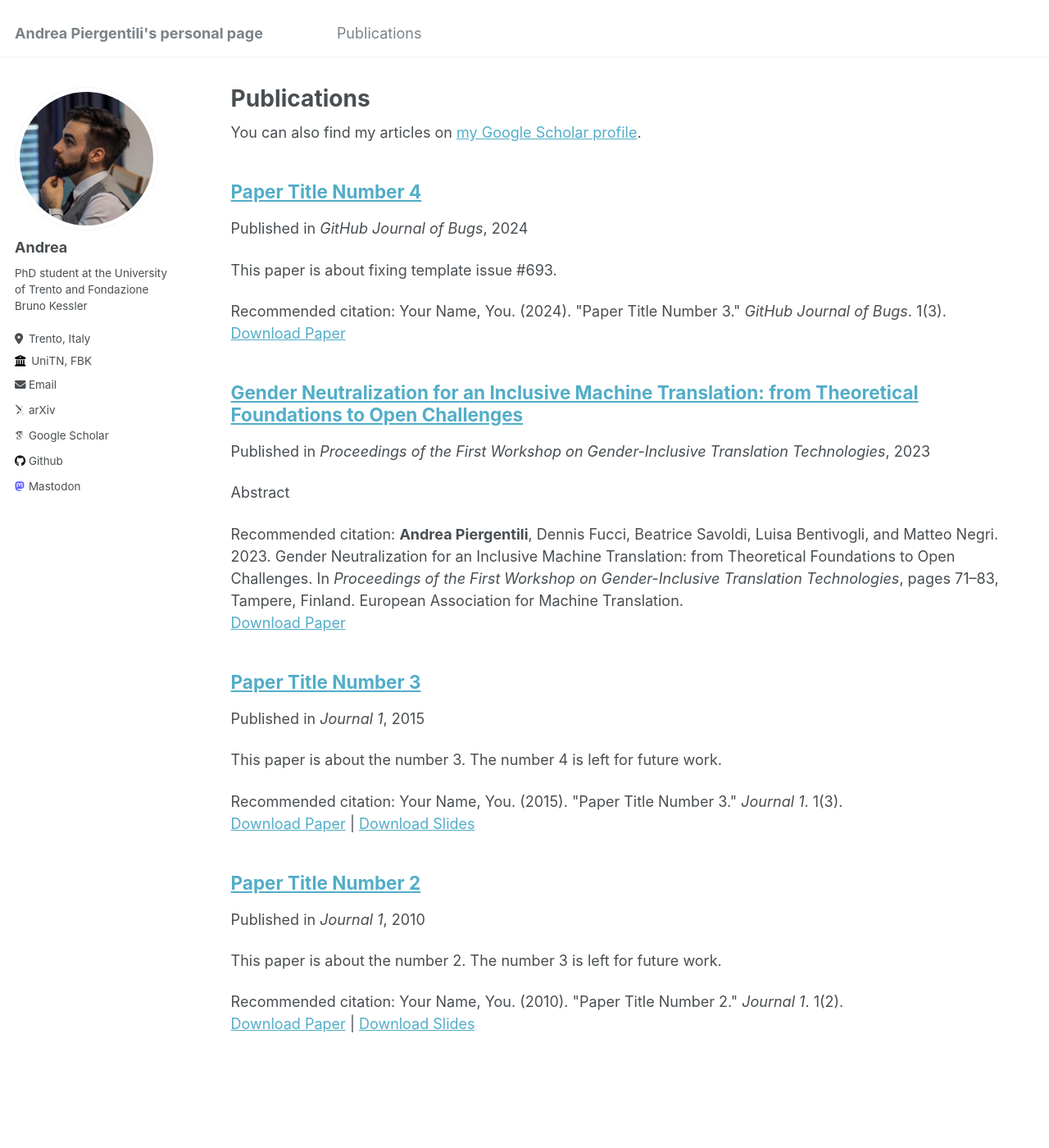
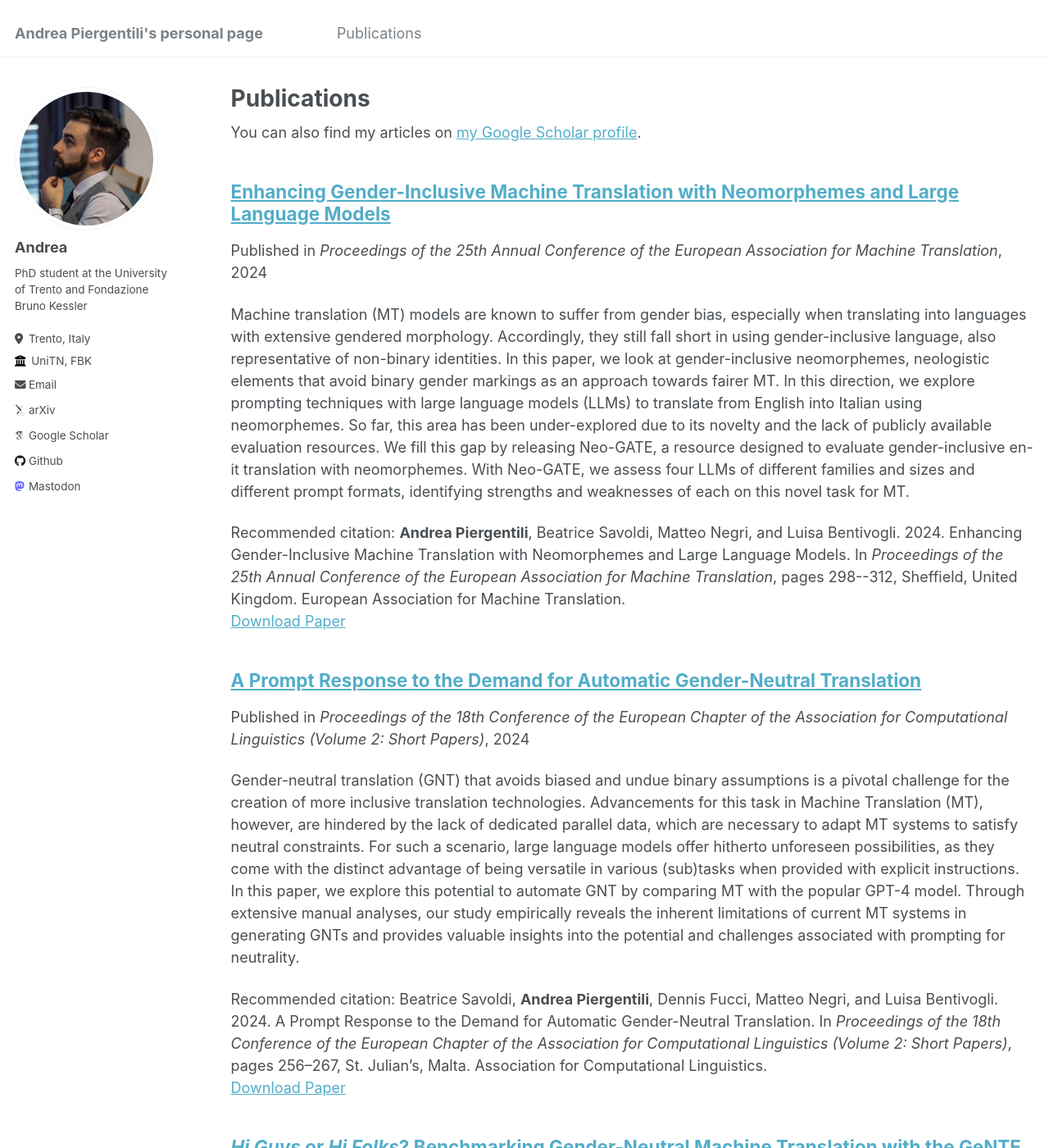
Before and after one commit to apierg/apierg.github.io, a Jekyll site: the page built from _pages/publications.md, in a window 1280 px wide and 1400 px high. Shown: the whole window at 82% size. Built offline with Jekyll 4.4.1, drawn with Linux system fonts in a browser that asks for light colours; some web fonts are replaced; some of the changed text lies outside the part shown.

Commit message:
added all publications up to June 2024

```diff
--- a/_publications/2010-10-01-paper-title-number-2.md
+++ /dev/null
@@ -1,13 +0,0 @@
----
-title: "Paper Title Number 2"
-collection: publications
-permalink: /publication/2010-10-01-paper-title-number-2
-excerpt: 'This paper is about the number 2. The number 3 is left for future work.'
-date: 2010-10-01
-venue: 'Journal 1'
-slidesurl: 'http://academicpages.github.io/files/slides2.pdf'
-paperurl: 'http://academicpages.github.io/files/paper2.pdf'
-citation: 'Your Name, You. (2010). &quot;Paper Title Number 2.&quot; <i>Journal 1</i>. 1(2).'
----
-
-The contents above will be part of a list of publications, if the user clicks the link for the publication than the contents of section will be rendered as a full page, allowing you to provide more information about the paper for the reader. When publications are displayed as a single page, the contents of the above "citation" field will automatically be included below this section in a smaller font.
--- a/_publications/2015-10-01-paper-title-number-3.md
+++ /dev/null
@@ -1,13 +0,0 @@
----
-title: "Paper Title Number 3"
-collection: publications
-permalink: /publication/2015-10-01-paper-title-number-3
-excerpt: 'This paper is about the number 3. The number 4 is left for future work.'
-date: 2015-10-01
-venue: 'Journal 1'
-slidesurl: 'http://academicpages.github.io/files/slides3.pdf'
-paperurl: 'http://academicpages.github.io/files/paper3.pdf'
-citation: 'Your Name, You. (2015). &quot;Paper Title Number 3.&quot; <i>Journal 1</i>. 1(3).'
----
-
-The contents above will be part of a list of publications, if the user clicks the link for the publication than the contents of section will be rendered as a full page, allowing you to provide more information about the paper for the reader. When publications are displayed as a single page, the contents of the above "citation" field will automatically be included below this section in a smaller font.
--- a/_publications/2023-1-gender-neutralization.md
+++ b/_publications/2023-1-gender-neutralization.md
@@ -2,7 +2,7 @@
 title: "Gender Neutralization for an Inclusive Machine Translation: from Theoretical Foundations to Open Challenges"
 collection: publications
 permalink: /publication/2023-1-gender-neutralization
-excerpt: 'Abstract'
+excerpt: 'Gender inclusivity in language technologies has become a prominent research topic. In this study, we explore gender-neutral translation (GNT) as a form of gender inclusivity and a goal to be achieved by machine translation (MT) models, which have been found to perpetuate gender bias and discrimination. Specifically, we focus on translation from English into Italian, a language pair representative of salient gender-related linguistic transfer problems. To define GNT, we review a selection of relevant institutional guidelines for gender-inclusive language, discuss its scenarios of use, and examine the technical challenges of performing GNT in MT, concluding with a discussion of potential solutions to encourage advancements toward greater inclusivity in MT.'
 date: 2023-06-01
 venue: 'Proceedings of the First Workshop on Gender-Inclusive Translation Technologies'
 #slidesurl: 'http://academicpages.github.io/files/slides1.pdf'
--- /dev/null
+++ b/_publications/2023-2-gente.md
@@ -0,0 +1,13 @@
+---
+title: "<i>Hi Guys</i> or <i>Hi Folks</i>? Benchmarking Gender-Neutral Machine Translation with the GeNTE Corpus"
+collection: publications
+permalink: /publication/2023-2-gente
+excerpt: 'Gender inequality is embedded in our communication practices and perpetuated in translation technologies. This becomes particularly apparent when translating into grammatical gender languages, where machine translation (MT) often defaults to masculine and stereotypical representations by making undue binary gender assumptions. Our work addresses the rising demand for inclusive language by focusing head-on on gender-neutral translation from English to Italian. We start from the essentials: proposing a dedicated benchmark and exploring automated evaluation methods. First, we introduce GeNTE, a natural, bilingual test set for gender-neutral translation, whose creation was informed by a survey on the perception and use of neutral language. Based on GeNTE, we then overview existing reference-based evaluation approaches, highlight their limits, and propose a reference-free method more suitable to assess gender-neutral translation.'
+date: 2023-12-01
+venue: 'Proceedings of the 2023 Conference on Empirical Methods in Natural Language Processing'
+#slidesurl: 'http://academicpages.github.io/files/slides1.pdf'
+paperurl: 'https://aclanthology.org/2023.emnlp-main.873.pdf'
+citation: '<b>Andrea Piergentili</b>, Beatrice Savoldi, Dennis Fucci, Matteo Negri, and Luisa Bentivogli. 2023. Hi Guys or Hi Folks? Benchmarking Gender-Neutral Machine Translation with the GeNTE Corpus. In <i>Proceedings of the 2023 Conference on Empirical Methods in Natural Language Processing</i>, pages 14124–14140, Singapore. Association for Computational Linguistics.'
+---
+
+The contents above will be part of a list of publications, if the user clicks the link for the publication than the contents of section will be rendered as a full page, allowing you to provide more information about the paper for the reader. When publications are displayed as a single page, the contents of the above "citation" field will automatically be included below this section in a smaller font.
--- a/_publications/2024-02-17-paper-title-number-4.md
+++ /dev/null
@@ -1,12 +0,0 @@
----
-title: "Paper Title Number 4"
-collection: publications
-permalink: /publication/2024-02-17-paper-title-number-4
-excerpt: 'This paper is about fixing template issue #693.'
-date: 2024-02-17
-venue: 'GitHub Journal of Bugs'
-paperurl: 'http://academicpages.github.io/files/paper3.pdf'
-citation: 'Your Name, You. (2024). &quot;Paper Title Number 3.&quot; <i>GitHub Journal of Bugs</i>. 1(3).'
----
-
-The contents above will be part of a list of publications, if the user clicks the link for the publication than the contents of section will be rendered as a full page, allowing you to provide more information about the paper for the reader. When publications are displayed as a single page, the contents of the above "citation" field will automatically be included below this section in a smaller font.
--- /dev/null
+++ b/_publications/2024-1-prompt-response.md
@@ -0,0 +1,13 @@
+---
+title: "A Prompt Response to the Demand for Automatic Gender-Neutral Translation"
+collection: publications
+permalink: /publication/2024-1-prompt-response
+excerpt: 'Gender-neutral translation (GNT) that avoids biased and undue binary assumptions is a pivotal challenge for the creation of more inclusive translation technologies. Advancements for this task in Machine Translation (MT), however, are hindered by the lack of dedicated parallel data, which are necessary to adapt MT systems to satisfy neutral constraints. For such a scenario, large language models offer hitherto unforeseen possibilities, as they come with the distinct advantage of being versatile in various (sub)tasks when provided with explicit instructions. In this paper, we explore this potential to automate GNT by comparing MT with the popular GPT-4 model. Through extensive manual analyses, our study empirically reveals the inherent limitations of current MT systems in generating GNTs and provides valuable insights into the potential and challenges associated with prompting for neutrality.'
+date: 2024-03-01
+venue: 'Proceedings of the 18th Conference of the European Chapter of the Association for Computational Linguistics (Volume 2: Short Papers)'
+#slidesurl: 'http://academicpages.github.io/files/slides1.pdf'
+paperurl: 'https://aclanthology.org/2024.eacl-short.23.pdf'
+citation: 'Beatrice Savoldi, <b>Andrea Piergentili</b>, Dennis Fucci, Matteo Negri, and Luisa Bentivogli. 2024. A Prompt Response to the Demand for Automatic Gender-Neutral Translation. In <i>Proceedings of the 18th Conference of the European Chapter of the Association for Computational Linguistics (Volume 2: Short Papers)</i>, pages 256–267, St. Julian’s, Malta. Association for Computational Linguistics.'
+---
+
+The contents above will be part of a list of publications, if the user clicks the link for the publication than the contents of section will be rendered as a full page, allowing you to provide more information about the paper for the reader. When publications are displayed as a single page, the contents of the above "citation" field will automatically be included below this section in a smaller font.
--- /dev/null
+++ b/_publications/2024-2-neo-gate.md
@@ -0,0 +1,13 @@
+---
+title: "Enhancing Gender-Inclusive Machine Translation with Neomorphemes and Large Language Models"
+collection: publications
+permalink: /publication/2024-2-neo-gate
+excerpt: 'Machine translation (MT) models are known to suffer from gender bias, especially when translating into languages with extensive gendered morphology. Accordingly, they still fall short in using gender-inclusive language, also representative of non-binary identities. In this paper, we look at gender-inclusive neomorphemes, neologistic elements that avoid binary gender markings as an approach towards fairer MT. In this direction, we explore prompting techniques with large language models (LLMs) to translate from English into Italian using neomorphemes. So far, this area has been under-explored due to its novelty and the lack of publicly available evaluation resources. We fill this gap by releasing Neo-GATE, a resource designed to evaluate gender-inclusive en-it translation with neomorphemes. With Neo-GATE, we assess four LLMs of different families and sizes and different prompt formats, identifying strengths and weaknesses of each on this novel task for MT.'
+date: 2024-06-01
+venue: 'Proceedings of the 25th Annual Conference of the European Association for Machine Translation'
+#slidesurl: 'http://academicpages.github.io/files/slides1.pdf'
+paperurl: 'https://arxiv.org/pdf/2405.08477'
+citation: '<b>Andrea Piergentili</b>, Beatrice Savoldi, Matteo Negri, and Luisa Bentivogli. 2024. Enhancing Gender-Inclusive Machine Translation with Neomorphemes and Large Language Models. In <i>Proceedings of the 25th Annual Conference of the European Association for Machine Translation</i>, pages 298--312, Sheffield, United Kingdom. European Association for Machine Translation.'
+---
+
+The contents above will be part of a list of publications, if the user clicks the link for the publication than the contents of section will be rendered as a full page, allowing you to provide more information about the paper for the reader. When publications are displayed as a single page, the contents of the above "citation" field will automatically be included below this section in a smaller font.
```
